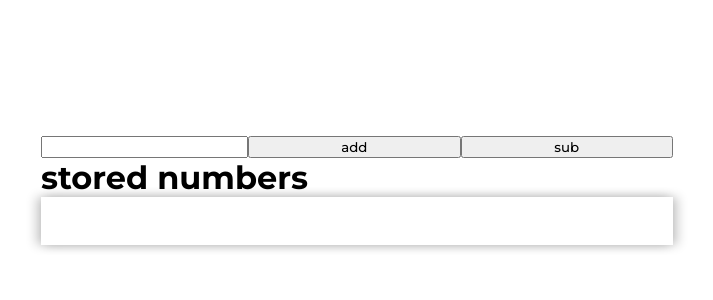
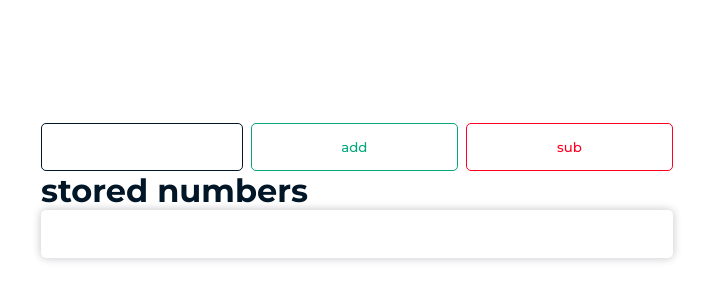
Before and after one commit to re-vc/F23-JS-NumberStorage-Rehovic, a plain HTML site: page index.html in a window 1280 px wide. Shown: the part 218-518 px from the top of the page, without its empty margins (283-996 px from the left). Drawn offline with Linux system fonts and the light colour scheme.

Commit message:
final commit, applied styling

```diff
--- a/index.html
+++ b/index.html
@@ -5,7 +5,7 @@
     <meta charset="UTF-8">
     <meta http-equiv="X-UA-Compatible" content="IE=edge">
     <meta name="viewport" content="width=device-width, initial-scale=1.0">
-    <title>Document</title>
+    <title>my number storage</title>
     <style>
         @import url("https://fonts.googleapis.com/css2?family=Montserrat:wght@100;300;500;700&display=swap");
 
@@ -27,20 +27,59 @@
             width: 50%;
         }
 
-        .input {
+        .wrap-input {
             display: flex;
             align-items: center;
             justify-content: space-between;
+            gap: .5rem;
+            height: 3rem;
         }
 
-        .width {
+        .input {
+            background-color: #fff;
+            border: 1px solid #011627;
+            border-radius: 5px;
+            color: #011627;
+            text-align: center;
             width: 100%;
+            height: 100%;
+        }
+
+        .add {
+            background-color: #fff;
+            border: 1px solid #06a77d;
+            border-radius: 5px;
+            color: #06a77d;
+            width: 100%;
+            height: 100%;
+        }
+
+        .add:hover {
+            background-color: #06a77d;
+            color: #fff;
+        }
+
+        .sub {
+            background-color: #fff;
+            border: 1px solid #ff0022;
+            border-radius: 5px;
+            color: #ff0022;
+            width: 100%;
+            height: 100%;
+        }
+
+        .sub:hover {
+            background-color: #ff0022;
+            color: #fff;
         }
 
         #displayArray {
-            box-shadow: 5px 0 10px rgba(0, 0, 0, 0.2), -5px 0 10px rgba(0, 0, 0, 0.2);
+            box-shadow: 0 0 10px #01162720, 0 0 10px #01162720;
+            border-radius: 5px;
+            padding: 1rem;
+            text-align: justify;
             min-height: 3rem;
-            max-height: 5rem;
+            max-height: 10rem;
             overflow: auto;
         }
 
@@ -50,7 +89,7 @@
             }
         }
 
-        @media  (max-width: 768px) {
+        @media (max-width: 768px) {
             .wrap {
                 width: 100%;
             }
@@ -61,18 +100,17 @@
 <body>
     <main>
         <div class="wrap">
-            <div class="input">
-                <input class="width" type="number" id="myNumber" name="myNumber">
-                <button class="width" onclick="addToArray()">add</button>
-                <button class="width" onclick="subFromArray()">sub</button>
+            <div class="wrap-input">
+                <input class="input" type="number" id="myNumber" name="myNumber">
+                <button class="add" onclick="addToArray()">add</button>
+                <button class="sub" onclick="subFromArray()">sub</button>
             </div>
             <div>
-                <h1 style="margin: 0;">stored numbers</h1>
+                <h1 style="margin: 0; color: #011627;">stored numbers</h1>
                 <div id="displayArray"></div>
             </div>
         </div>
     </main>
-
     <script type="text/JavaScript" src="javascript.js"></script>
 </body>
 
--- a/javascript.js
+++ b/javascript.js
@@ -24,7 +24,7 @@ function addToArray() {
         myArray.push(myNumber);
         checkArray();
     }
-    document.getElementById("myNumber").value = "";
+    // document.getElementById("myNumber").value = "";
 }
 
 function subFromArray() {
@@ -33,5 +33,5 @@ function subFromArray() {
         myArray.splice(myArray.indexOf(myNumber), 1);
         checkArray();
     }
-    document.getElementById("myNumber").value = "";
+    // document.getElementById("myNumber").value = "";
 }
```
